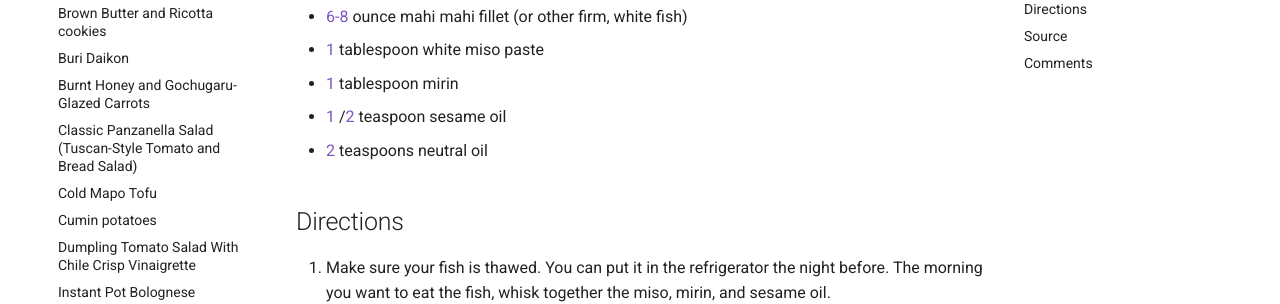
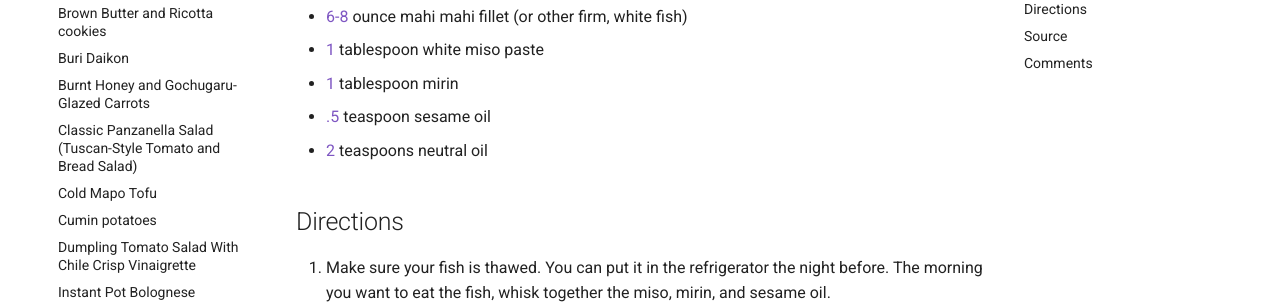
Before and after one commit to billbrod/recipes, an MkDocs documentation site: the page built from docs/recipes/miso_fish.md, in a window 1280 px wide and 900 px high, scrolled down 935 px. Shown: the part 153-457 px from the top of the window. Built offline with MkDocs 1.6.1 and Material for MkDocs 9.7.7, drawn with Linux system fonts in a browser that asks for light colours; comment, search, counter and statistics services are not loaded.

Commit message:
Update miso_fish.md

```diff
--- a/docs/recipes/miso_fish.md
+++ b/docs/recipes/miso_fish.md
@@ -29,7 +29,7 @@ This miso fish comes together with just 4 ingredients. All you need is white mis
 - 6-8 ounce mahi mahi fillet (or other firm, white fish)
 - 1 tablespoon white miso paste
 - 1 tablespoon mirin
-- 1/2 teaspoon sesame oil
+- .5 teaspoon sesame oil
 - 2 teaspoons neutral oil
 
 ## Directions
```
